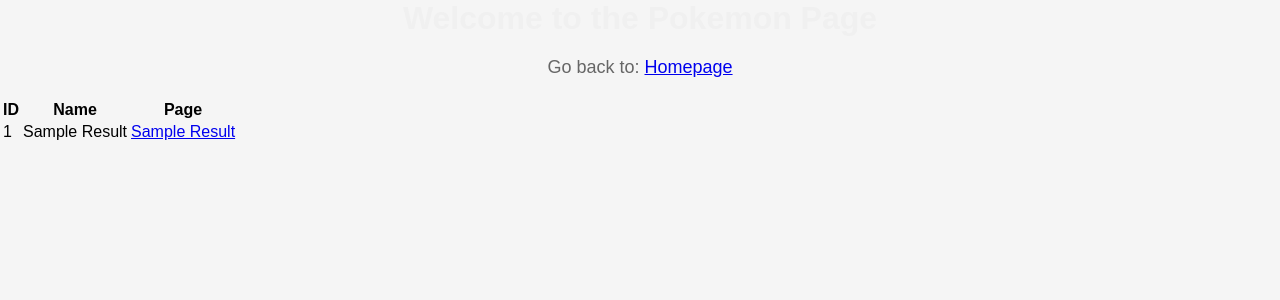
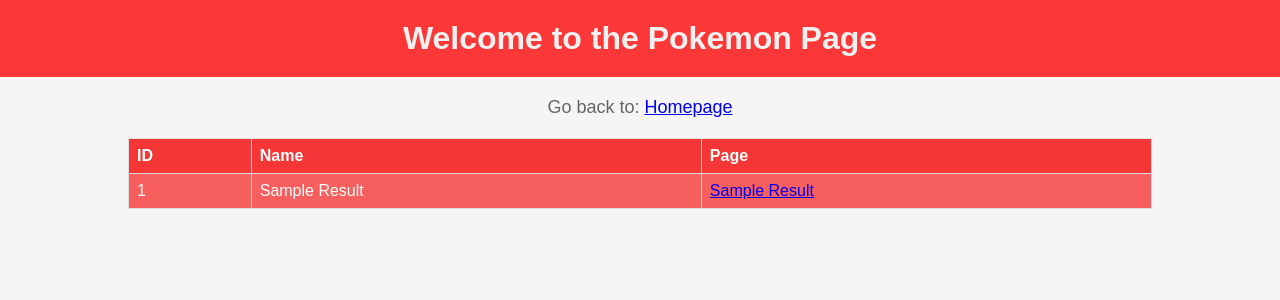
Before and after one commit to eric-tang40/SoftDev_Final_Project, a Django app: page /pokemon/ in a window 1280 px wide. Shown: the top 300 px of the page. Run offline with Django 4.2, Linux system fonts and the light colour scheme; tables that the repository leaves empty hold one stand-in row (values such as "Sample post"); a database or web service that is not in the repository returns one stand-in record (values such as "Sample title"); data that the repository does not hold is empty.

Commit message:
fixed some issues

```diff
--- a/pokedex/pokemon/static/css/main.css
+++ b/pokedex/pokemon/static/css/main.css
@@ -7,14 +7,20 @@ body {
 
 h1 {
     color: #f0f0f0;
-<<<<<<< HEAD
-    background-color: blue;
-=======
     background-color: rgb(251, 55, 55);
->>>>>>> 08000654ece609f2499a7222a8f1ebc7ae9866e5
     padding: 20px;
     text-align: center;
     margin: 0;
+}
+
+h2 {
+    padding: 10px;
+    text-align: center;
+}
+
+h3 {
+    padding: 5px;
+    text-align: center;
 }
 
 ul {
@@ -58,16 +64,6 @@ p {
     text-align: center;
 }
 
-<<<<<<< HEAD
-h2 {
-    padding: 10px;
-    text-align: center;
-}
-
-h3 {
-    padding: 5px;
-    text-align: center;
-=======
 table {
     margin: auto;
     border-collapse: collapse;
@@ -88,5 +84,4 @@ th {
 tr:nth-child(odd) {
     background-color: #f75e5e;
     color: white;
->>>>>>> 08000654ece609f2499a7222a8f1ebc7ae9866e5
 }
--- a/pokedex/pokemon/templates/pokemon/page.html
+++ b/pokedex/pokemon/templates/pokemon/page.html
@@ -6,7 +6,7 @@
     <meta charset="UTF-8">
     <meta name="viewport" content="width=device-width, initial-scale=1.0">
     <title>Pokemon</title>
-    <link rel="stylesheet" href="{% static 'css/main.css' %}">
+    <link rel="stylesheet" href="{% static 'css/pokemon.css' %}">
 </head>
 <body>
     <h4><a href="{% url 'pokemon:index' %}">Back</a> </h4>
```
